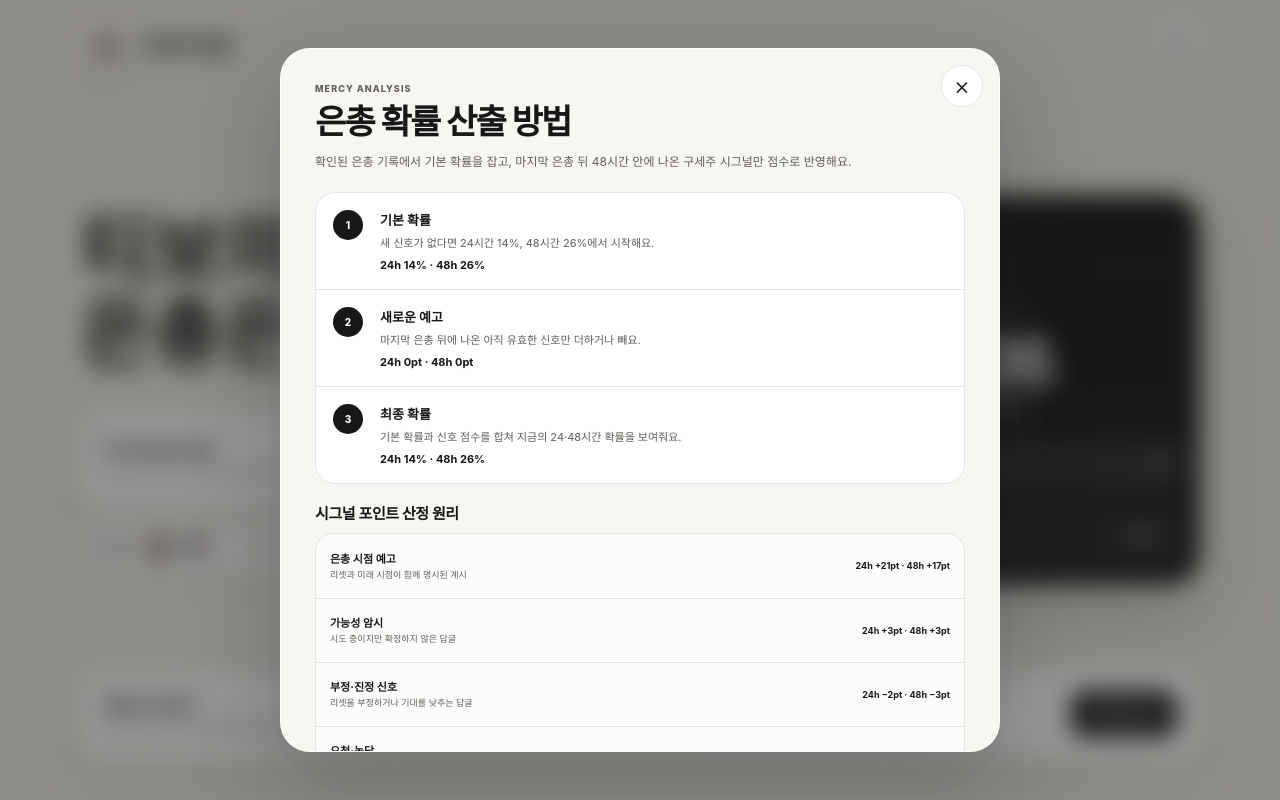
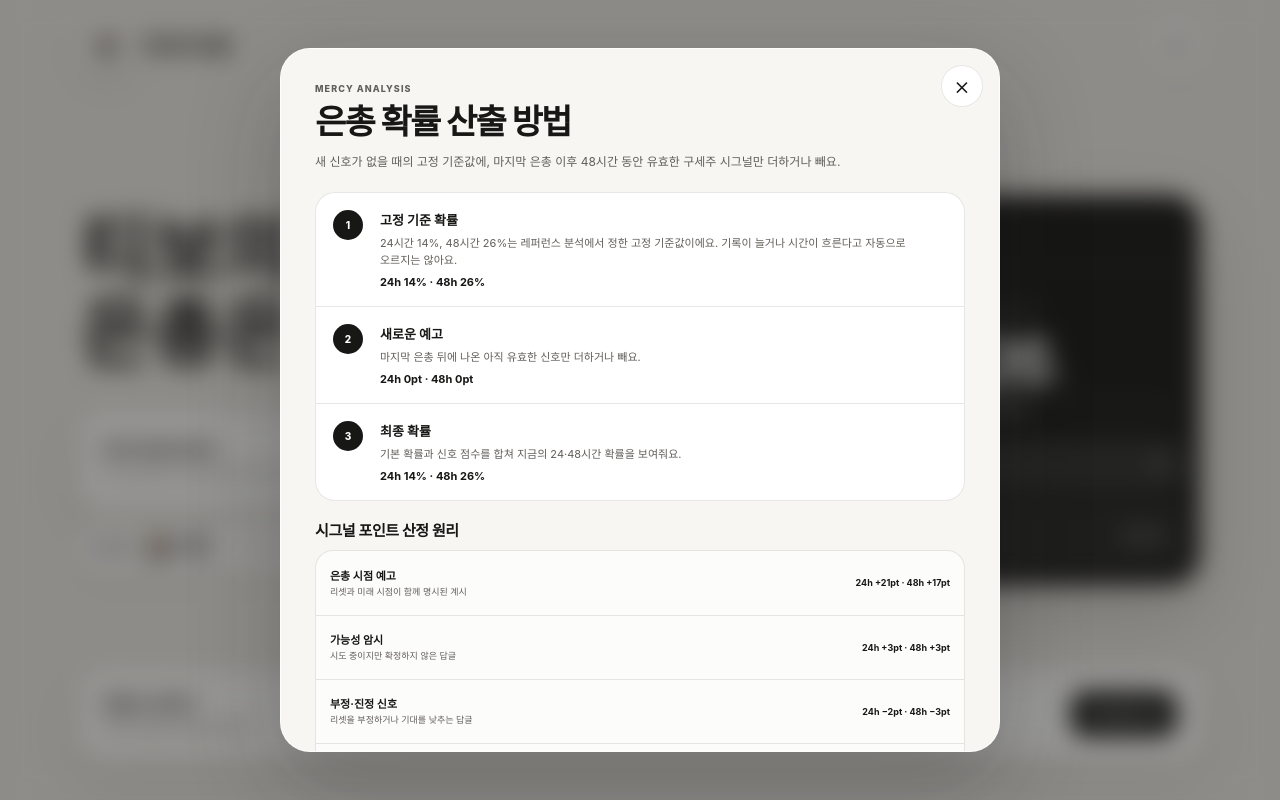
Before and after one commit to promptprobe/tibo-bless, a Next.js app: page / in a window 1280 px wide. Both pictures are taken after a click on the button "산출 근거 보기". Shown: the top 800 px of the page. Built offline with nearby package versions, Linux system fonts and the light colour scheme; no server answers.

Commit message:
Refine mobile mercy timeline

```diff
--- a/app/TiboBless.tsx
+++ b/app/TiboBless.tsx
@@ -24,17 +24,17 @@ const labels = {
     lastReset: "마지막 은총으로부터",
     lastResetHint: "마지막 은총 날짜",
     nextReset: "은총 받을 확률",
-    hours24: "24시간 안",
-    hours48: "48시간 안",
+    hours24: "24시간 이내",
+    hours48: "48시간 이내",
     latestEvidence: "은총을 하사하시니",
     confirmed: "은총 기록",
     source: "원문 보기",
     analysis: "산출 근거 보기",
     closeAnalysis: "산출 근거 닫기",
     analysisTitle: "은총 확률 산출 방법",
-    analysisIntro: "확인된 은총 기록에서 기본 확률을 잡고, 마지막 은총 뒤 48시간 안에 나온 구세주 시그널만 점수로 반영해요.",
-    baseline: "기본 확률",
-    baselineBody: "새 신호가 없다면 24시간 14%, 48시간 26%에서 시작해요.",
+    analysisIntro: "새 신호가 없을 때의 고정 기준값에, 마지막 은총 이후 48시간 동안 유효한 구세주 시그널만 더하거나 빼요.",
+    baseline: "고정 기준 확률",
+    baselineBody: "24시간 14%, 48시간 26%는 레퍼런스 분석에서 정한 고정 기준값이에요. 기록이 늘거나 시간이 흐른다고 자동으로 오르지는 않아요.",
     signalAdjustment: "새로운 예고",
     signalBody: "마지막 은총 뒤에 나온 아직 유효한 신호만 더하거나 빼요.",
     finalEstimate: "최종 확률",
@@ -49,10 +49,11 @@ const labels = {
     pointRuleNeutral: "요청·농담",
     pointRuleNeutralBody: "구세주의 의도가 확인되지 않은 단순 요청",
     pointRuleReset: "은총 확정",
-    pointRuleResetBody: "기존 시그널을 비우고 기본 확률의 시계를 다시 시작",
+    pointRuleResetBody: "기존 시그널을 비우고 14%·26% 기준값으로 돌아감",
     scoreWindow: "유효 시간",
-    scoreWindowBody: "마지막 은총 이후 작성된 시그널을 48시간 동안만 반영합니다.",
+    scoreWindowBody: "시간 경과 자체에는 점수를 더하지 않으며, 마지막 은총 이후 작성된 시그널만 48시간 동안 반영합니다.",
     scoreFormula: "최종 확률 = 기본 확률 + 유효 시그널 포인트",
+    pointDefinition: "pt는 퍼센트포인트예요. 예: 14%에 +3pt를 더하면 17%입니다.",
     timeline: "기쁘다 구주 오셨네",
     timelineBody: "좌우로 넘겨 티보의 은총을 확인해 보세요.",
     timelineLatest: "최근 은총",
@@ -63,6 +64,7 @@ const labels = {
     next: "다음 기록",
     replySignal: "X 예고 신호",
     parentPost: "답글을 단 글",
+    signalDetails: "답글 전체 내용",
     impact: "당시 영향",
     scope: "대상",
     how: "은총 예측 원리",
@@ -76,7 +78,7 @@ const labels = {
     sources: "구세주 목록",
     referenceAccounts: "참고 계정",
     alertTitle: "은총 소식 받기",
-    alertBody: "다음 은총이 확인되면 이메일로 한 번 알려드려요.",
+    alertBody: "티보의 은총을 이메일로 전달받기",
     alertPlaceholder: "you@example.com",
     alertSubmit: "이메일 알림 신청",
     alertSubmitting: "신청 중…",
@@ -106,9 +108,9 @@ const labels = {
     analysis: "View analysis",
     closeAnalysis: "Close analysis",
     analysisTitle: "How we got this chance",
-    analysisIntro: "Start with the flow of confirmed mercy, then apply only new hints since the last one.",
-    baseline: "Base chance",
-    baselineBody: "With no new hint, start at 14% for 24 hours and 26% for 48 hours.",
+    analysisIntro: "Start from fixed no-signal reference values, then add or subtract only savior signals that remain active for 48 hours after the latest mercy.",
+    baseline: "Fixed baseline",
+    baselineBody: "The 14% within 24 hours and 26% within 48 hours are fixed values adopted from the reference analysis. More records or elapsed time do not raise them automatically.",
     signalAdjustment: "New hints",
     signalBody: "Only active hints posted after the last mercy can move the chance up or down.",
     finalEstimate: "Final chance",
@@ -123,10 +125,11 @@ const labels = {
     pointRuleNeutral: "Request or joke",
     pointRuleNeutralBody: "A request with no confirmed intent from the savior",
     pointRuleReset: "Confirmed mercy",
-    pointRuleResetBody: "Clear old signals and restart the base-chance clock",
+    pointRuleResetBody: "Clear old signals and return to the 14% and 26% baseline",
     scoreWindow: "Active window",
-    scoreWindowBody: "Only signals posted after the latest mercy remain active, for 48 hours.",
+    scoreWindowBody: "Elapsed time adds no points. Only signals posted after the latest mercy remain active, for 48 hours.",
     scoreFormula: "Final chance = base chance + active signal points",
+    pointDefinition: "pt means percentage points. For example, 14% + 3pt = 17%.",
     timeline: "Joy to the world, mercy has come",
     timelineBody: "Swipe sideways to follow Tibo’s moments of mercy.",
     timelineLatest: "Latest mercy",
@@ -137,6 +140,7 @@ const labels = {
     next: "Next entry",
     replySignal: "X forecast signal",
     parentPost: "Post being replied to",
+    signalDetails: "Full reply content",
     impact: "Impact at the time",
     scope: "Scope",
     how: "How it works",
@@ -174,7 +178,7 @@ const howItWorks: { title: Localized; body: Localized }[] = [
 ];
 
 const monitoredSources = [
-  { name: "Tibo Sottiaux", handle: "@thsottiaux", avatar: "/people/tibo.jpg?v=10", role: { ko: "최우선 구세주", en: "Priority savior" }, url: "https://x.com/thsottiaux" },
+  { name: "Tibo Sottiaux", handle: "@thsottiaux", avatar: "/people/tibo.jpg?v=10", role: { ko: "예수 그 자체", en: "Jesus himself" }, url: "https://x.com/thsottiaux" },
   { name: "OpenAI", handle: "@OpenAI", avatar: "/people/openai.jpg?v=10", role: { ko: "공식 계정", en: "Official account" }, url: "https://x.com/OpenAI" },
   { name: "Romain Huet", handle: "@romainhuet", avatar: "/people/romain.jpg?v=10", role: { ko: "개발자 경험", en: "Developer experience" }, url: "https://x.com/romainhuet" },
   { name: "Greg Brockman", handle: "@gdb", avatar: "/people/greg.jpg?v=10", role: { ko: "OpenAI 공동 창업자", en: "OpenAI co-founder" }, url: "https://x.com/gdb" },
@@ -566,6 +570,7 @@ export function TiboBless() {
               </div>
               <p><b>{copy.scoreWindow}</b> · {copy.scoreWindowBody}</p>
               <code>{copy.scoreFormula}</code>
+              <p className="point-definition">{copy.pointDefinition}</p>
             </section>
           </section>
         </div>
@@ -613,8 +618,10 @@ function SignalTimelineCard({ signal, copy, formatDate }: {
         <span><strong>{signal.author}</strong><small>{signal.handle} · {formatDate(signal.createdAt)}</small></span>
         <b className="signal-badge">{copy.replySignal}</b>
       </div>
-      <div className="parent-post"><span>{copy.parentPost}</span><p>{signal.parentText.en}</p></div>
-      <blockquote>“{signal.text}”</blockquote>
+      <div className="signal-scroll" tabIndex={0} role="region" aria-label={copy.signalDetails}>
+        <div className="parent-post"><span>{copy.parentPost}</span><p>{signal.parentText.en}</p></div>
+        <blockquote>“{signal.text}”</blockquote>
+      </div>
       <div className="signal-impact"><span>{copy.impact}</span><strong>24h {signed(signal.impact24h)}pt</strong><strong>48h {signed(signal.impact48h)}pt</strong></div>
       <a className="timeline-source" href={signal.sourceUrl} target="_blank" rel="noreferrer">{copy.source}<span>↗</span></a>
     </>
--- a/public/sw.js
+++ b/public/sw.js
@@ -1,4 +1,4 @@
-const CACHE_NAME = "tibo-bless-v11";
+const CACHE_NAME = "tibo-bless-v12";
 const APP_SHELL = [
   "/",
   "/manifest.webmanifest",
```
Also changed, not shown: app/globals.css (+13 -7 lines), 1 other file (tests, documents, lock files or other folders).
